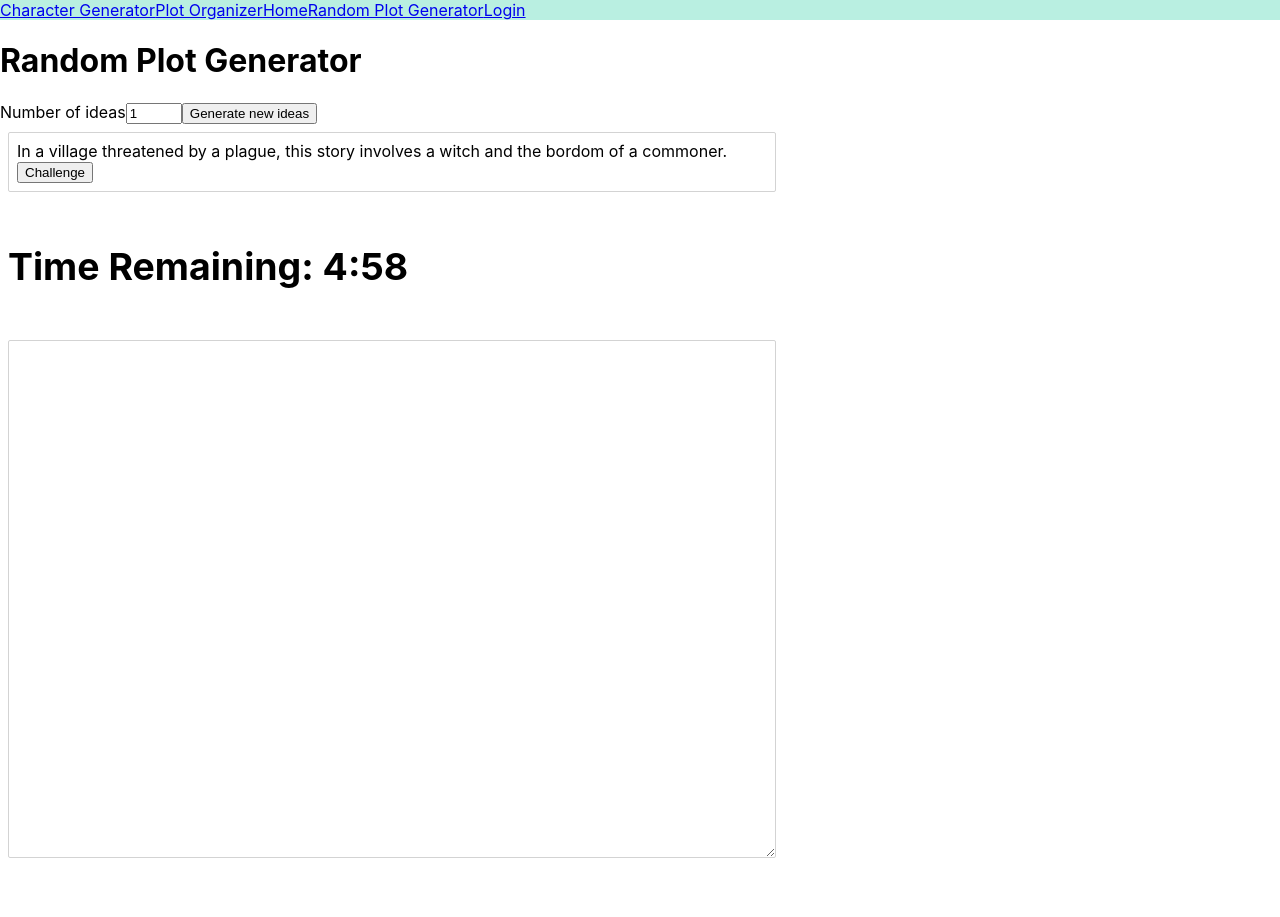
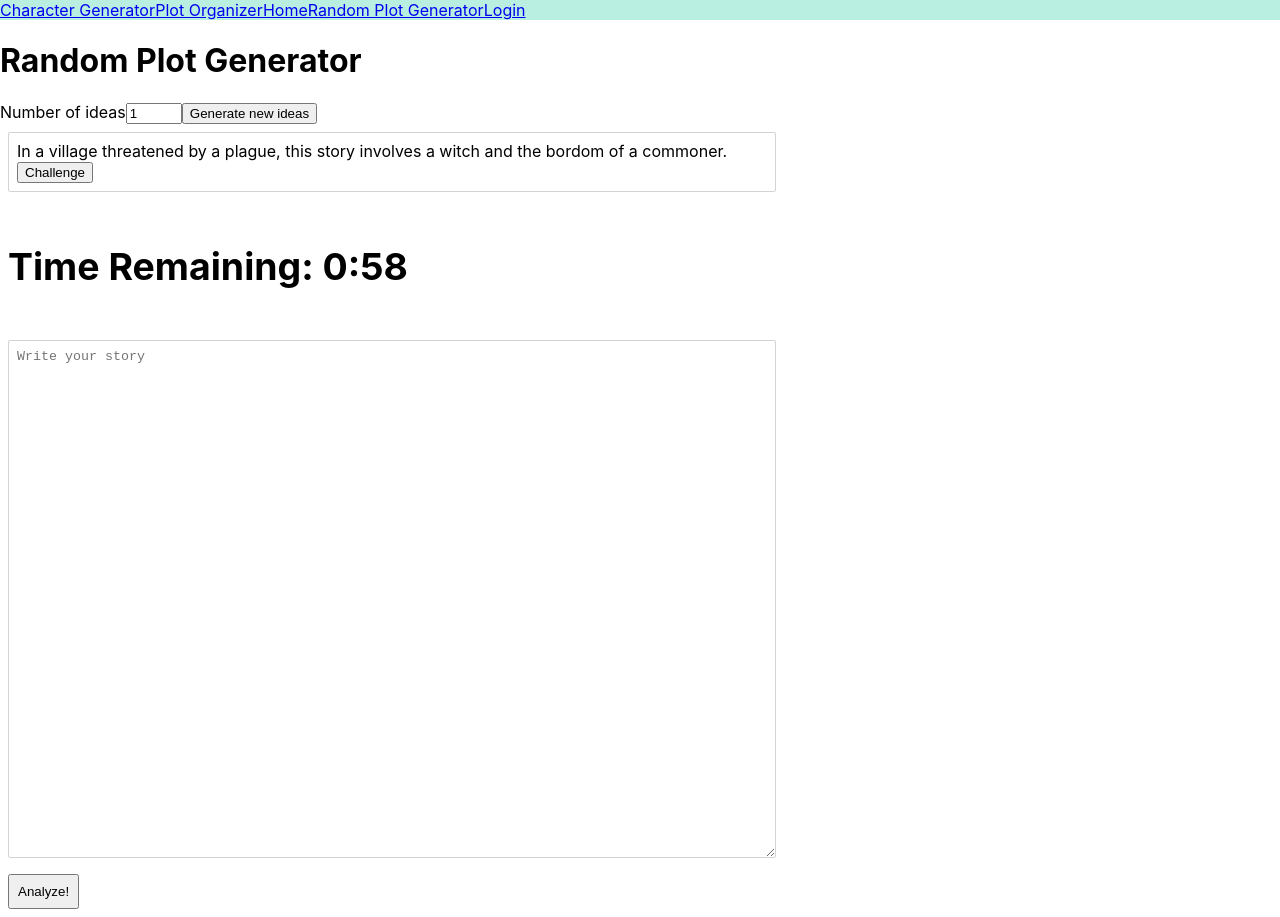
Before and after one commit to kailanak1/aMUSEme, a React (Create React App) app: page /RandomPlotGenerator in a window 1280 px wide. Both pictures are taken after a click on the button "Challenge". Before the commit the page ends 866 px from the top, so only its background shows below. Built offline with nearby package versions, Linux system fonts and the light colour scheme.

Commit message:
add analyze button

```diff
--- a/src/components/ChallengeForm.js
+++ b/src/components/ChallengeForm.js
@@ -1,6 +1,6 @@
 import React from 'react'
 
-import styled from 'styled-components'
+import styled, { keyframes } from 'styled-components'
 
 const Form = styled.form`
     width: 100%;
@@ -20,10 +20,32 @@ const TextField = styled.textarea`
     margin: 8px;
 `
 
+function blinkingEffect() {
+    return keyframes`
+      50% {
+        opacity: 0;
+      }
+    `;
+  }
+
+
+
+const TimesUp = styled.text`
+    color: red;
+    animation: ${blinkingEffect} 1s linear infinite;
+`
+
+const AnalysisButton = styled.button`
+    padding: 8px;
+    margin: 8px;
+`
+
 class ChallengeForm extends React.Component{
     state={
-        minutes: 5,
-        seconds: 0
+        minutes: 1,
+        seconds: 0,
+        words: '',
+        analyze: false
     }
 
     componentDidMount() {
@@ -50,18 +72,46 @@ class ChallengeForm extends React.Component{
         clearInterval(this.myInterval)
     }
 
+    handleChange = (event) => {
+        this.setState({
+            [event.target.name]: event.target.value
+        })
+    }
+
+    analyze = () => {
+        this.setState({
+            analyze: true
+        })
+    }
+
+    countWords = () => {
+        let str = this.state.words
+            var matches = str.match(/[\w\d\’\'-]+/gi);
+            return matches ? matches.length : 0;
+    }
+
 
     render(){
+        console.log(this.state.words)
         const { minutes, seconds } = this.state
         return(
+            <div>
             <Form>
                 <Title>
                     { minutes === 0 && seconds === 0
-                    ? <h1>Time!</h1>
+                        ? <TimesUp>Time!</TimesUp>
                         : <h1>Time Remaining: {minutes}:{seconds < 10 ? `0${seconds}` : seconds}</h1>
                     }</Title>
-               <TextField/>
+                <TextField
+                value={this.state.words}
+                onChange={this.handleChange}
+                placeholder="Write your story"
+                name="words"
+                />
             </Form>
+            <AnalysisButton onClick={this.analyze}>Analyze!</AnalysisButton>
+                    {this.state.analyze ? <p>{`You wrote ${this.countWords()} words and ${this.state.words.length} characters in ____ minutes and ___ seconds.`}</p> : null}
+           </div>
         )
     }
 }
```
Lines whose indentation alone changed are shown as unchanged.
